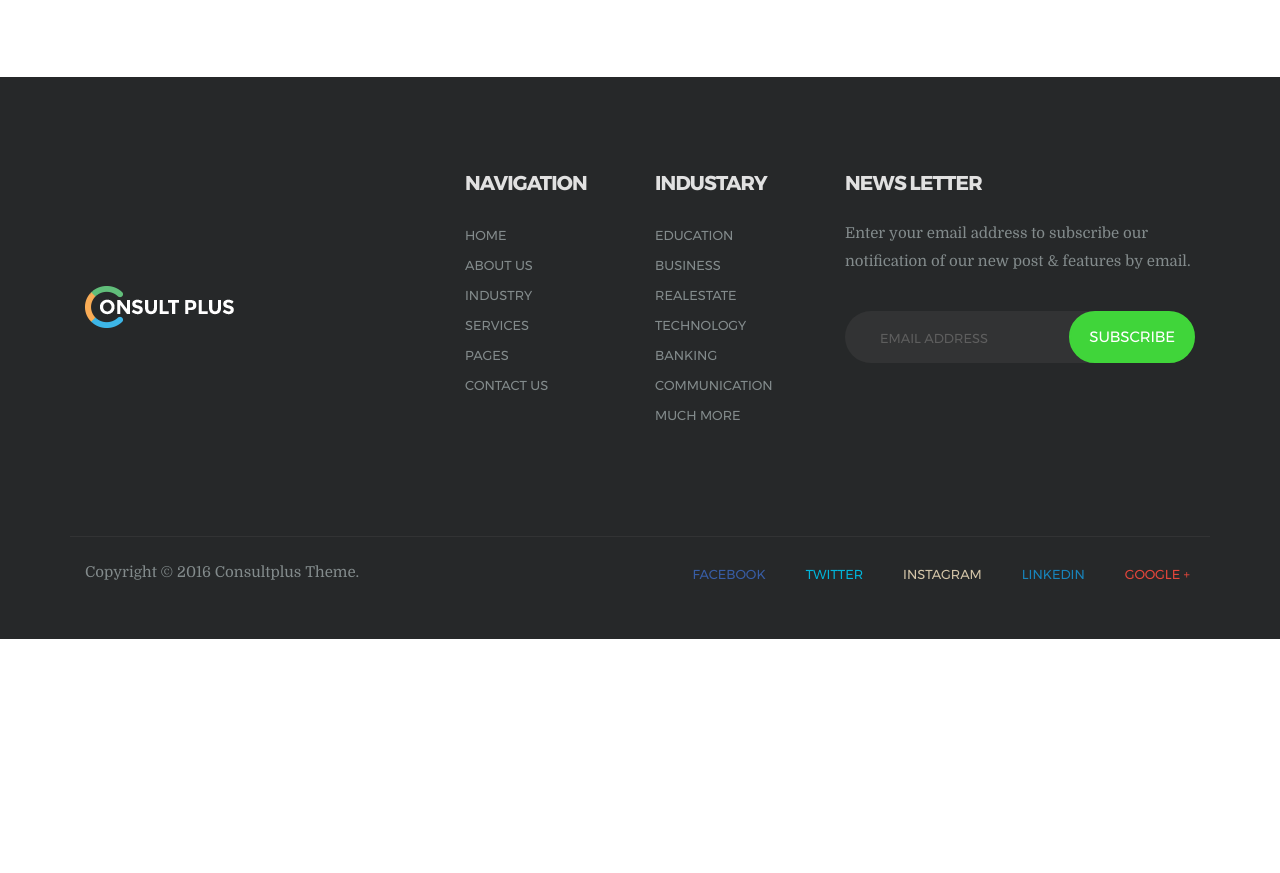
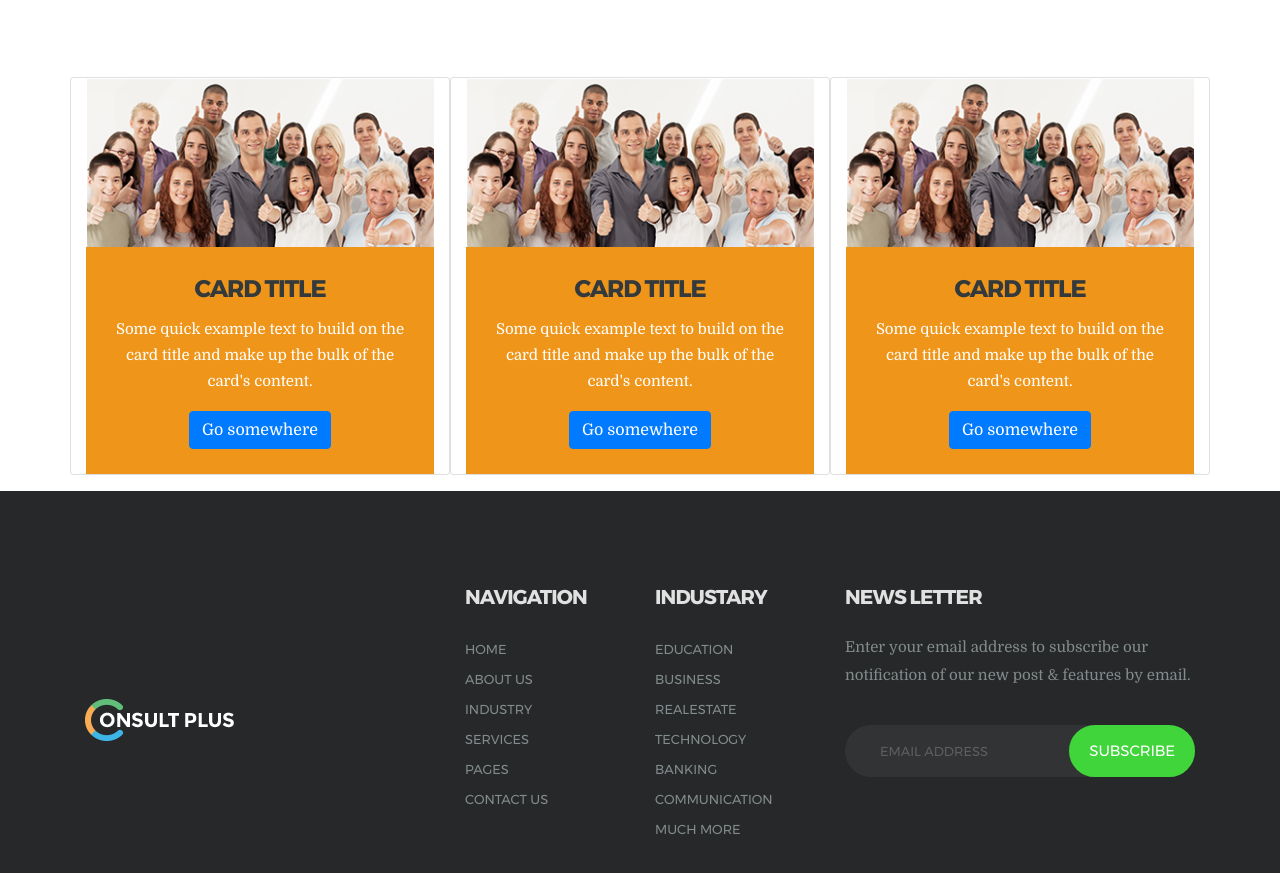
Before and after one commit to alex-rns/Homework-13, a website: page src/about-us.html in a window 1280 px wide. Shown: the part 1208-2081 px from the top of the page. Before the commit the page ends 1847 px from the top, so only its background shows below. Drawn offline with Linux system fonts and the light colour scheme.

Commit message:
work for cards about page

```diff
--- a/src/about-us.html
+++ b/src/about-us.html
@@ -110,9 +110,8 @@
         <div class="col-md-5">
 
           <div class="about-us-video-section">
-            <iframe  src="https://www.youtube.com/embed/jlWMTNZNOc0" frameborder="0" gesture="media" allow="encrypted-media" allowfullscreen></iframe>
-
-
+            <iframe src="https://www.youtube.com/embed/jlWMTNZNOc0" frameborder="0" gesture="media"
+                    allow="encrypted-media" allowfullscreen></iframe>
 
 
           </div>
@@ -131,11 +130,46 @@
               <button class="button-main button-second-margin">Submit Now</button>
 
             </form>
+
           </div>
         </div>
       </div>
     </div>
 
+  </section>
+
+  <section class="about-us-page-card text-center">
+    <div class="container">
+      <ul class="row">
+        <li class="col-md-4 card">
+          <img class="card-img-top" src="images/about-us-page-our-team.png" alt="Card image cap">
+          <div class="card-block">
+            <h3 class="card-title">Card title</h3>
+            <p class="card-text">Some quick example text to build on the card title and make up the bulk of the card's
+              content.</p>
+            <a href="#" class="btn btn-primary">Go somewhere</a>
+          </div>
+        </li>
+        <li class="col-md-4 card">
+          <img class="card-img-top" src="images/about-us-page-our-team.png" alt="Card image cap">
+          <div class="card-block">
+            <h3 class="card-title">Card title</h3>
+            <p class="card-text">Some quick example text to build on the card title and make up the bulk of the card's
+              content.</p>
+            <a href="#" class="btn btn-primary">Go somewhere</a>
+          </div>
+        </li>
+        <li class="col-md-4 card">
+          <img class="card-img-top" src="images/about-us-page-our-team.png" alt="Card image cap">
+          <div class="card-block">
+            <h3 class="card-title">Card title</h3>
+            <p class="card-text">Some quick example text to build on the card title and make up the bulk of the card's
+              content.</p>
+            <a href="#" class="btn btn-primary">Go somewhere</a>
+          </div>
+        </li>
+      </ul>
+    </div>
   </section>
 
 
--- a/src/styles/sass/layouts/_project-section.sass
+++ b/src/styles/sass/layouts/_project-section.sass
@@ -1,3 +1,4 @@
+
 .card-block
   padding: 25px
   background: $accent-color
```
Also changed, not shown: src/images/about-us-page-our-team.png (added).
